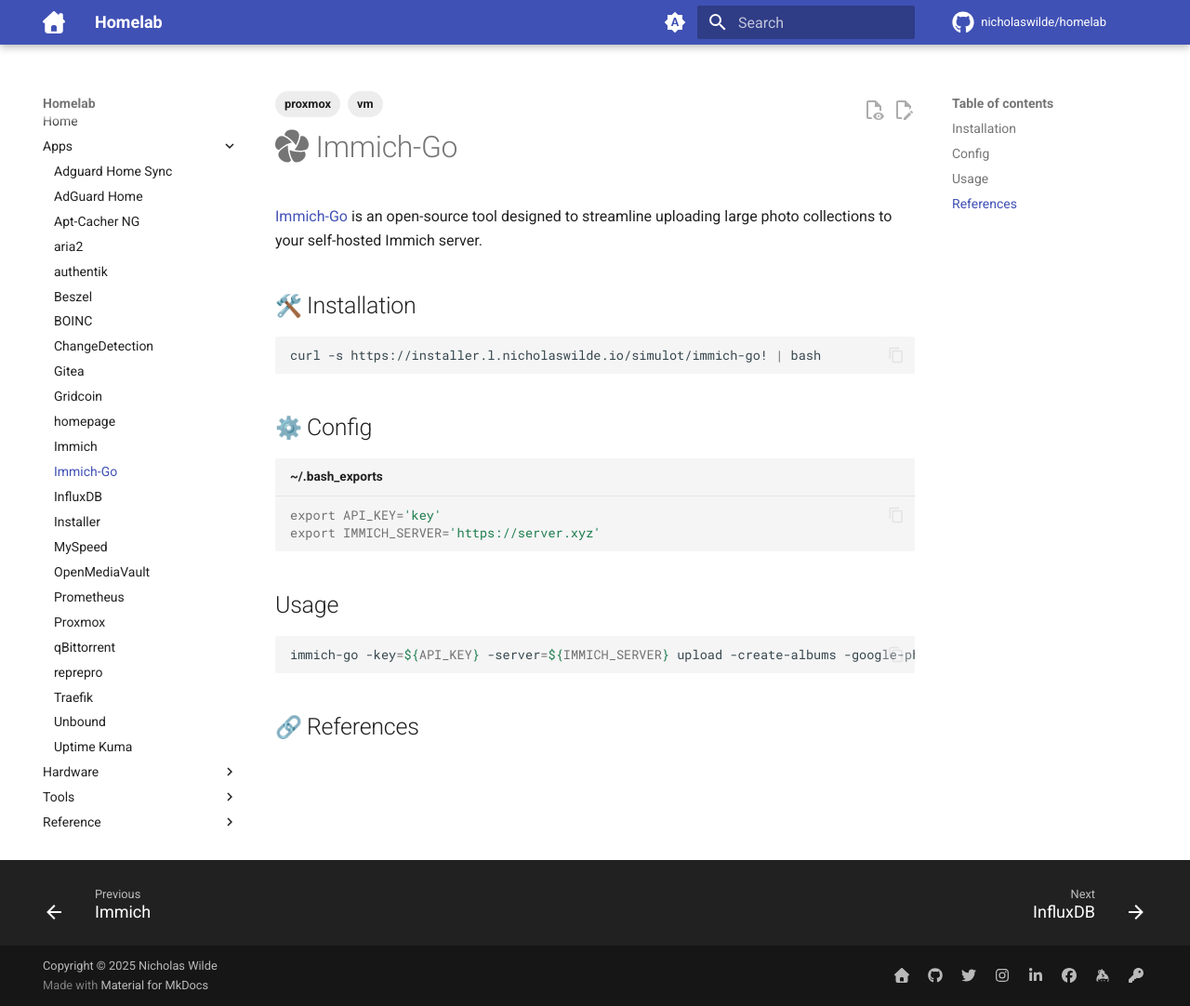
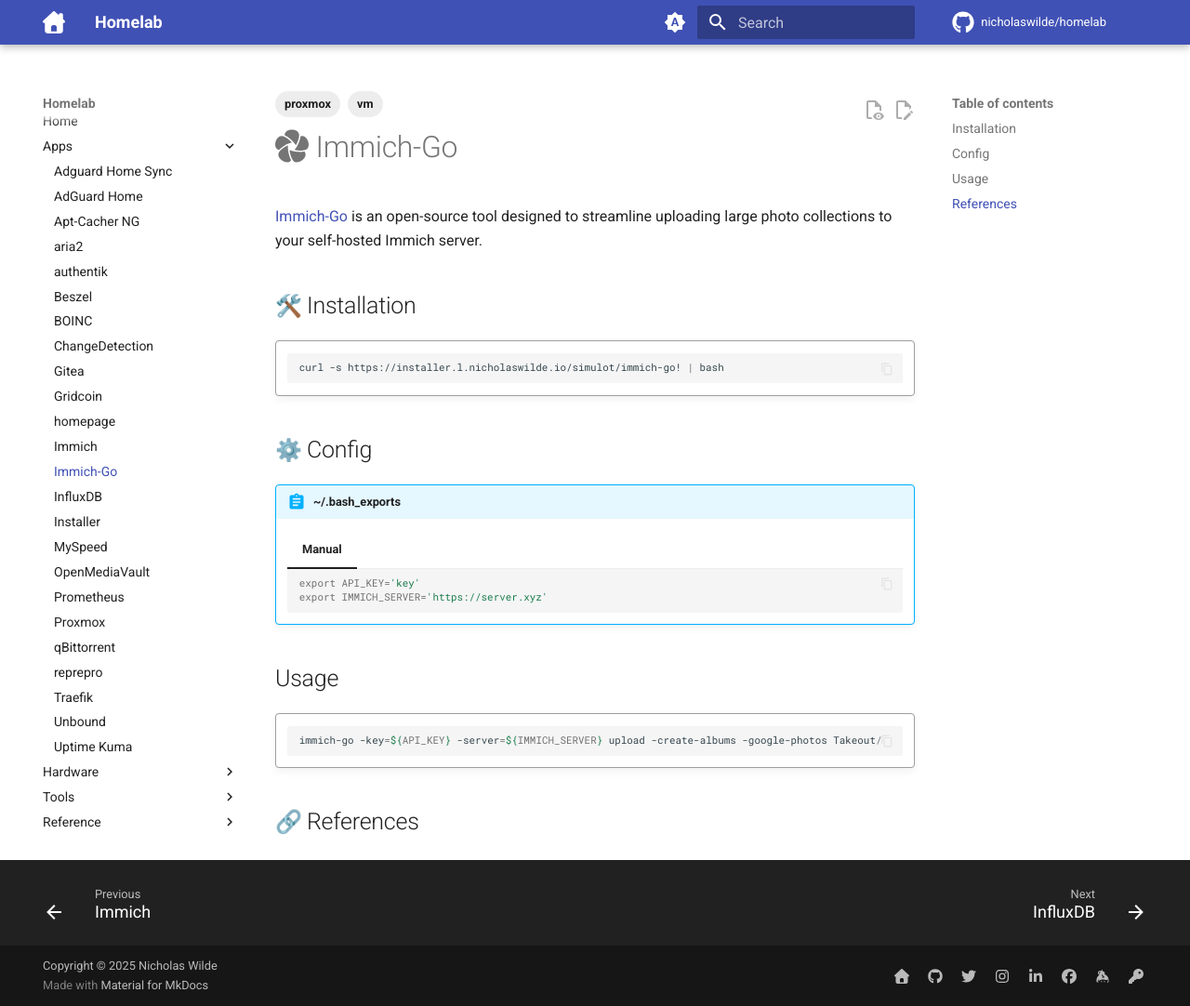
Before and after one commit to nicholaswilde/homelab, an MkDocs documentation site: the page built from docs/apps/immich-go.md, in a window 1280 px wide and 1082 px high. Shown: the whole window at 93% size. Built offline with MkDocs 1.6.1 and Material for MkDocs 9.7.7, drawn with Linux system fonts in a browser that asks for light colours; emoji names are drawn with the system emoji font; comment, search, counter and statistics services are not loaded.

Commit message:
Update immich-go.md

````diff
--- a/docs/apps/immich-go.md
+++ b/docs/apps/immich-go.md
@@ -10,22 +10,30 @@
 
 ## :hammer_and_wrench: Installation
 
-```shell
-curl -s https://installer.l.nicholaswilde.io/simulot/immich-go! | bash
-```
+!!! quote ""
+
+    ```shell
+    curl -s https://installer.l.nicholaswilde.io/simulot/immich-go! | bash
+    ```
 
 ## :gear: Config
 
-```ini title="~/.bash_exports"
-export API_KEY='key'
-export IMMICH_SERVER='https://server.xyz'
-```
+!!! abstract "~/.bash_exports"
+
+    === "Manual"
+
+        ```ini
+        export API_KEY='key'
+        export IMMICH_SERVER='https://server.xyz'
+        ```
 
 ## Usage
 
-```shell
-immich-go -key=${API_KEY} -server=${IMMICH_SERVER} upload -create-albums -google-photos Takeout/
-```
+!!! quote ""
+
+    ```shell
+    immich-go -key=${API_KEY} -server=${IMMICH_SERVER} upload -create-albums -google-photos Takeout/
+    ```
 
 ## :link: References
 
````
